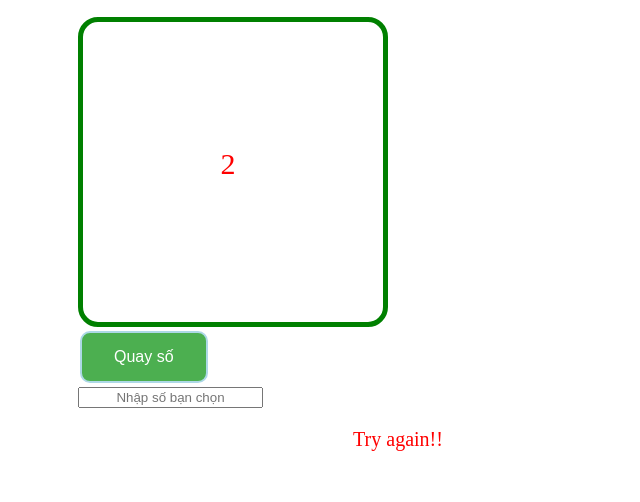
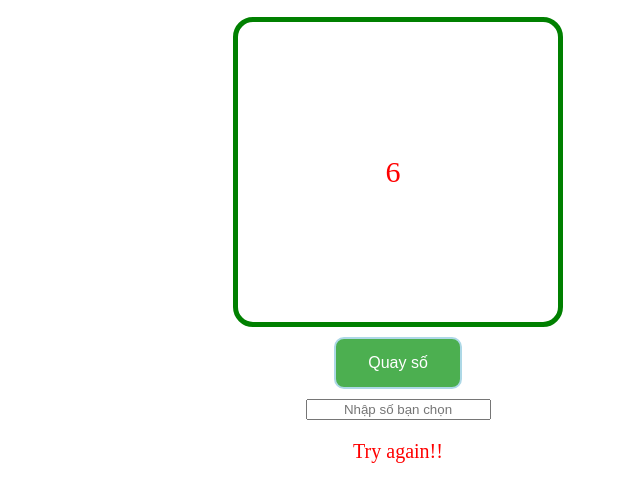
Before and after one commit to Trung1234/FrontEndPractice, a plain HTML site: page Javascript/Homework/Lottery/index.html in a window 1280 px wide. Both pictures are taken after a click on the button "Quay số". Shown: the part 68-570 px from the top of the page, without its empty margins (242-882 px from the left). Drawn offline with Linux system fonts and the light colour scheme.

Commit message:
done lottery

```diff
--- a/Javascript/Homework/Lottery/index.html
+++ b/Javascript/Homework/Lottery/index.html
@@ -11,8 +11,11 @@
   <div class="result">
     <span id="output"></span>
   </div>
-  <input onclick="myFu()" type="button" class="button" value="Quay số"><br>
-  <input type="text" id="input" placeholder="Nhập số bạn chọn">
+  <div>
+      <input id="dial_button" onclick="dial()" type="button" class="button" value="Quay số"><br>
+      <input type="text" id="input" placeholder="Nhập số bạn chọn">
+  </div>
+
   <p id="result"></p>
 </div>
 <script src="myScript.js"></script>
--- a/Javascript/Homework/Lottery/myScript.js
+++ b/Javascript/Homework/Lottery/myScript.js
@@ -1,10 +1,13 @@
 
 alert("Xin mời bạn nhập số!!!");
-function myFu(){
+function dial(){
     var out = Math.floor(Math.random() * 10);
     var input = document.getElementById("input").value;
     document.getElementById("output").innerHTML = out.toString();
-    if(input == out){
+    if(input == null || input.length==0){
+        document.getElementById("result").innerHTML = "Try again!!";
+    }
+    else if(input == out){
         document.getElementById("result").innerHTML = "Congratulation! you have a price!!";
 
     }else{
--- a/Javascript/Homework/Lottery/style.css
+++ b/Javascript/Homework/Lottery/style.css
@@ -6,17 +6,22 @@
     padding: 10px;
     position: relative;
 }
+.container > div{
+  margin: 0 auto;
+  text-align: center;
+}
 .result {
   border: solid 5px green;
   border-radius: 20px;
-  width: 300px;
+  width: 50%;
+
   height: 300px;
   overflow: hidden;
-  text-align: center;
+
 }
 h2{
   color: pink;
-  opacity: 0.6;
+  opacity: 0.7;
   text-align: center;
 }
 .result span  {
@@ -36,7 +41,7 @@ h2{
   text-decoration: none;
   display: inline-block;
   font-size: 16px;
-  margin: 4px 2px;
+  margin: 10px 2px;
 }
 #input {
   text-align: center;
```
